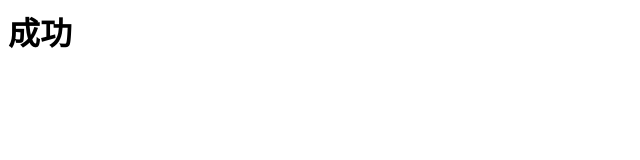
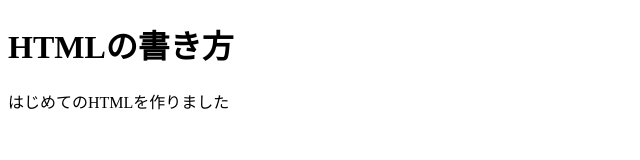
Before and after one commit to ShuheiYoshidaJP/shopping_list_support, a plain HTML site: page privacy_policy/index.html in a window 1280 px wide. Shown: the whole page, without its empty margins (0-640 px from the left). Drawn offline with Linux system fonts and the light colour scheme.

```diff
--- a/privacy_policy/index.html
+++ b/privacy_policy/index.html
@@ -1 +1,11 @@
-<h1>成功</h1>
+<!DOCTYPE html>
+<html lang="ja">
+  <head>
+    <meta charset="UTF-8">
+    <title>HTMLの書き方</title>
+  </head>
+  <body>
+    <h1>HTMLの書き方</h1>
+    <p>はじめてのHTMLを作りました</p>
+  </body>
+</html>
```
